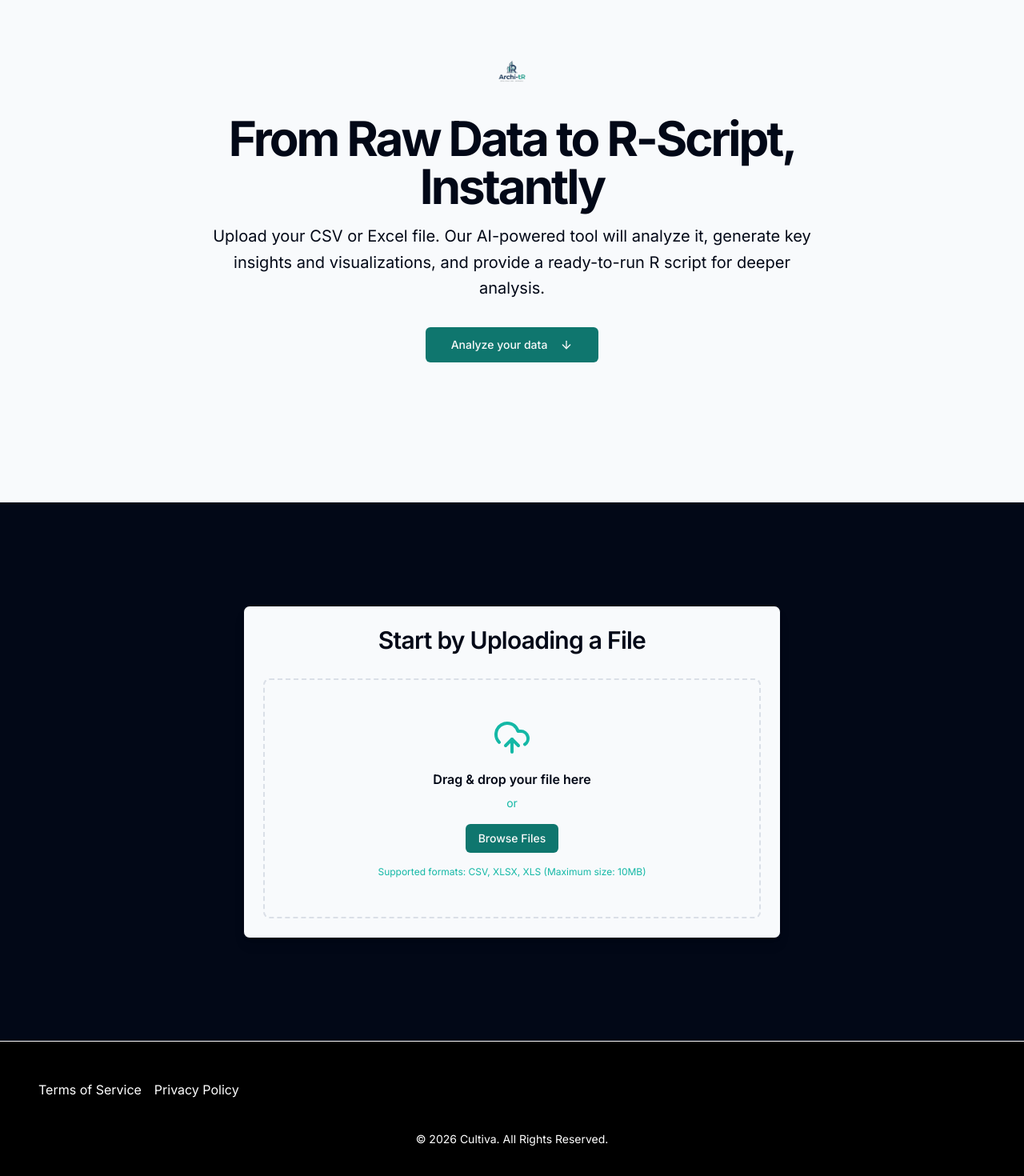
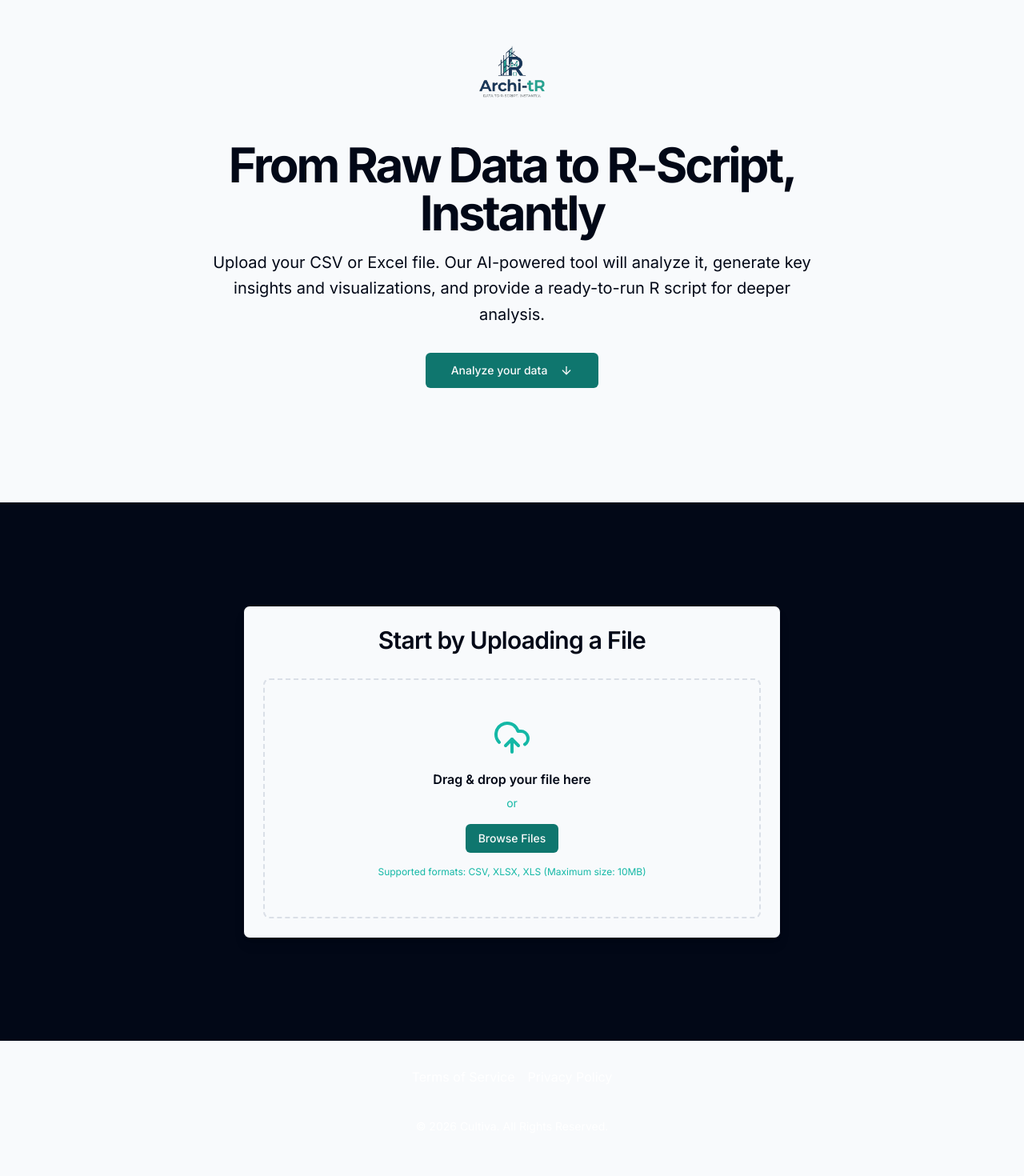
Before and after one commit to Nnenna-udefi/cultiva, a Next.js app: page / in a window 1280 px wide. Shown: the part 108-1578 px from the top of the page at 80% size. Built offline with nearby package versions, Linux system fonts and the light colour scheme; no server answers; what @genkit-ai/google-genai, genkit would draw is missing.

Commit message:
feat: added footer

```diff
--- a/components/footer.tsx
+++ b/components/footer.tsx
@@ -2,7 +2,7 @@ import React from "react";
 
 const Footer = () => {
   return (
-    <div className="bg-black border-t border-[#fafafa] text-white text-center p-8 md:p-12">
+    <div className="bg-softBackground border-t border-[#fafafa] text-white flex justify-center items-center flex-col text-center p-8">
       <ul className="flex flex-col md:flex-row gap-4">
         <li>Terms of Service</li>
         <li>Privacy Policy</li>
--- a/components/home.tsx
+++ b/components/home.tsx
@@ -41,7 +41,7 @@ const HomePage = () => {
         <>
           <section className="relative w-full border-b bg-softBackground">
             <div className="container mx-auto min-h-[calc(100vh-4rem)] flex flex-col items-center justify-center text-center gap-8 px-4 md:px-6">
-              <div className="max-w-20">
+              <div className="max-w-50">
                 <Image src={logo} alt="logo" />
               </div>
               <div className="space-y-4 max-w-3xl">
```
